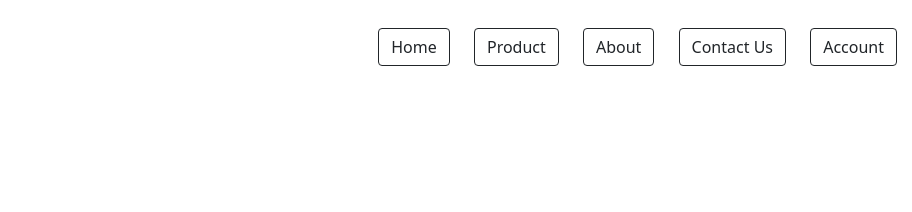
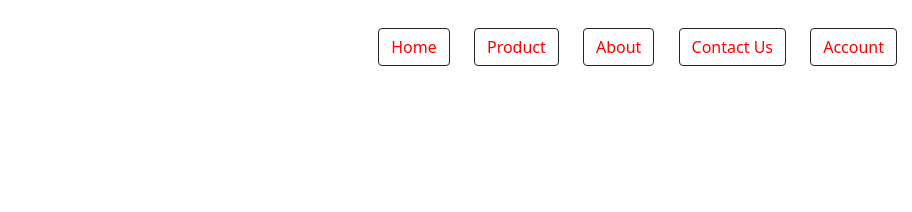
Before and after one commit to Mini-Project-GLAU-2020-21/Everyday-Mart, a plain HTML site: page frontend/productdetail.html in a window 1280 px wide. Shown: the top 212 px of the page, 231-1143 px from the left. Drawn offline with nearby package versions, Linux system fonts and the light colour scheme; a web font is replaced by a local one.

Commit message:
final commit

```diff
--- a/frontend/productdetail.html
+++ b/frontend/productdetail.html
@@ -27,13 +27,15 @@
                 </div>
 
              <nav>
-                <ul>
-                    <li><button type="button" class="btn btn-outline-dark">Home</button></li>
-                    <li><button type="button" class="btn btn-outline-dark">Product</button></li>
-                    <li><button type="button" class="btn btn-outline-dark">About</button></li>
-                    <li><button type="button" class="btn btn-outline-dark">Contact Us</button></li>
-                    <li><button type="button" class="btn btn-outline-dark">Account</button></li>
-                </ul>
+
+                    <ul>
+                        <li><button type="button" class="btn btn-outline-dark"> <a href="E:\New folder\index.html" style="text-decoration: none; color: red;">Home</a></button></li>
+                        <li ><button type="button" class="btn btn-outline-dark" > <a href="E:\New folder\Product.html" style="text-decoration: none; color: red;">Product</a></button></li>
+                        <li><button type="button" class="btn btn-outline-dark"> <a href="E:\New folder\Product.html" style="text-decoration: none; color: red;">About</a></button></li>
+                        <li><button type="button" class="btn btn-outline-dark"> <a href="E:\New folder\Product.html" style="text-decoration: none; color: red;">Contact Us</a></button></li>
+                        <li><button type="button" class="btn btn-outline-dark"> <a href="E:\New folder\Product.html" style="text-decoration: none; color: red;">Account</a></button></li>
+                    </ul>
+
 
 
               </nav>
```
Also changed, not shown: frontend/Product.html (+5 -5 lines), frontend/cart.html (+5 -5 lines), frontend/index.html (+5 -5 lines).
